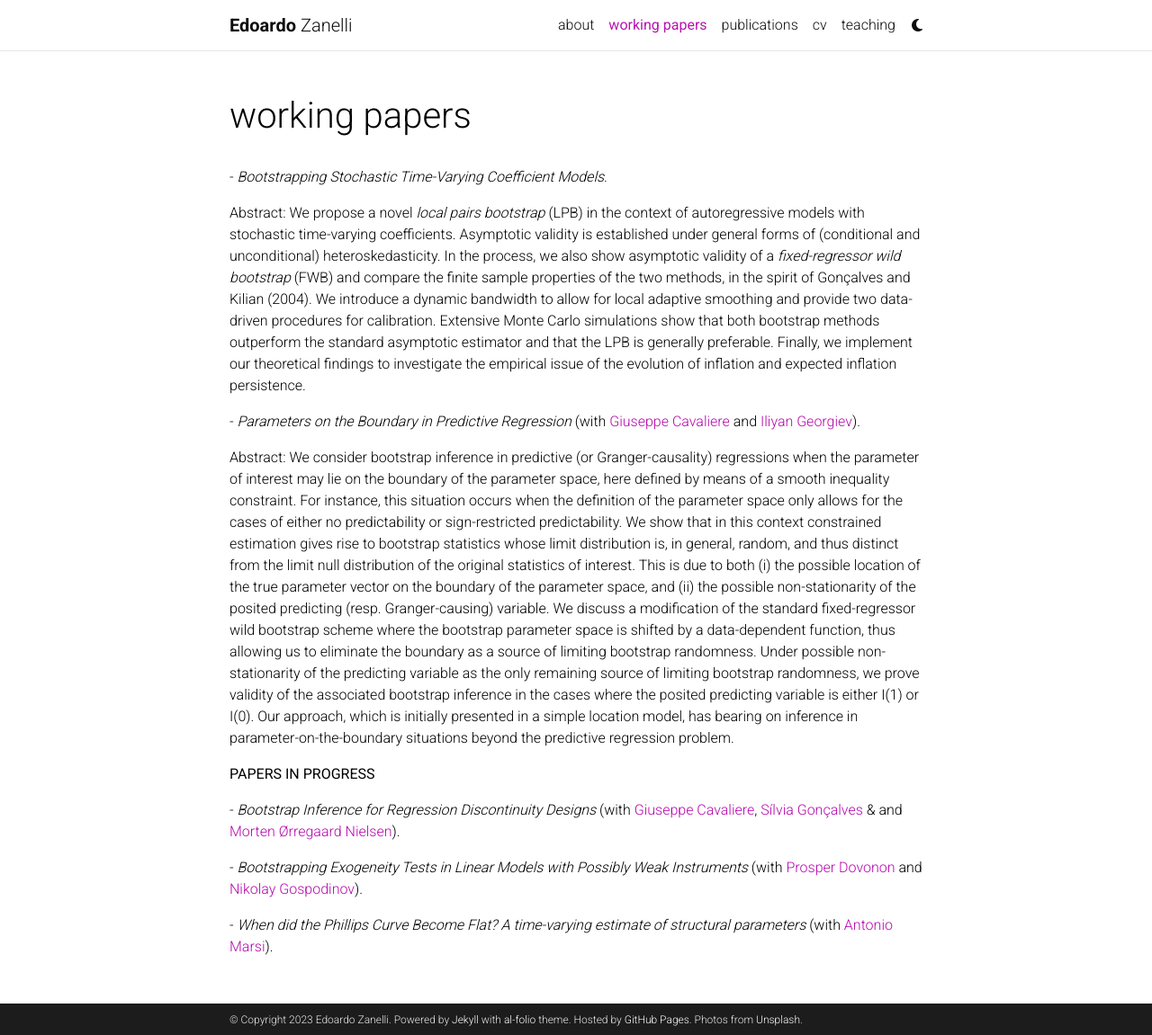
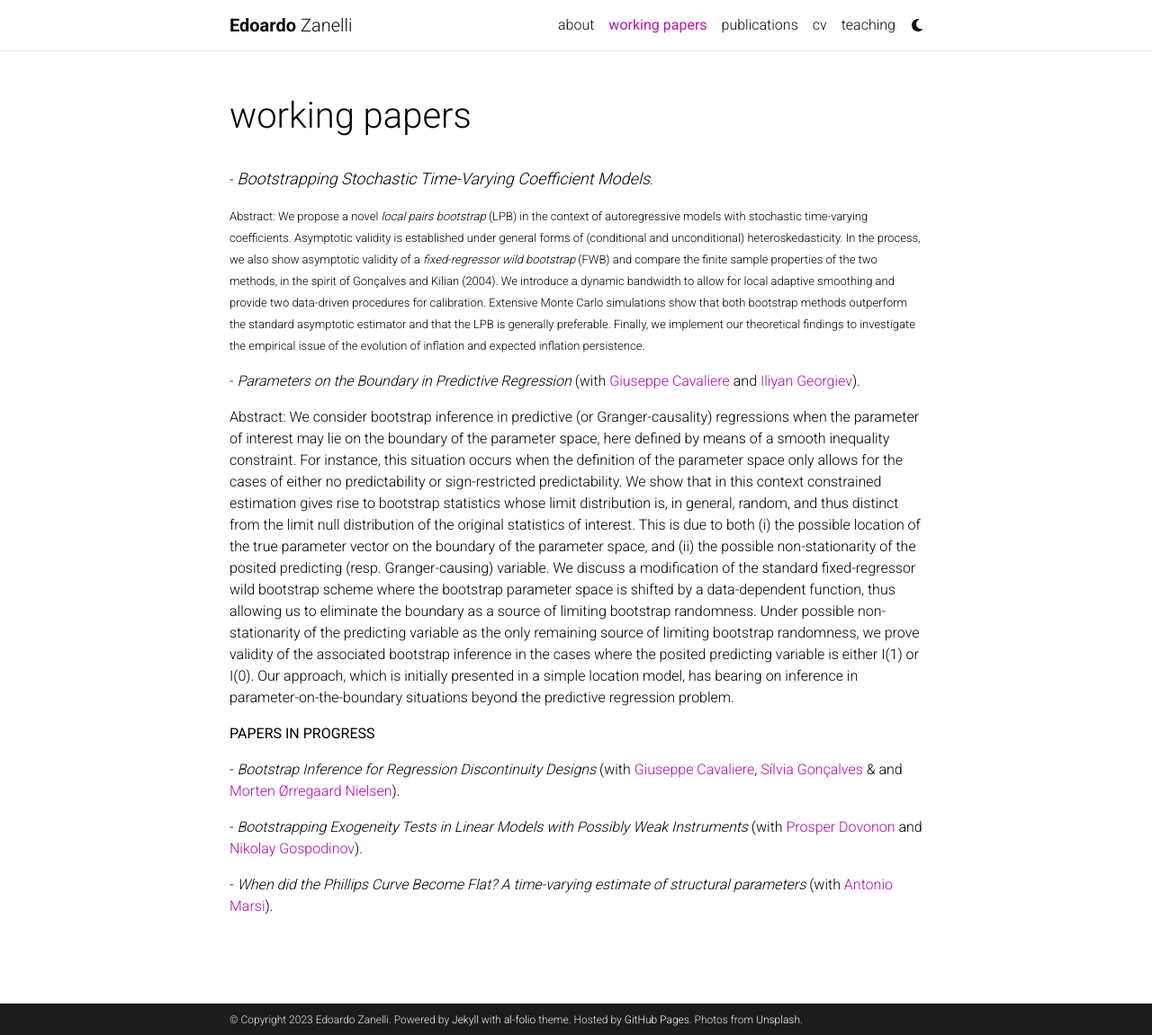
Before and after one commit to edoardozanelli/edoardozanelli.github.io, a Jekyll site: the page built from _pages/projects.md, in a window 1280 px wide and 1151 px high. Shown: the whole window at 90% size. Built offline with Jekyll 4.4.1, drawn with Linux system fonts in a browser that asks for light colours; comment, search, counter and statistics services are not loaded; a style sheet for code colours, icons or effects is not loaded.

Commit message:
Update projects.md

```diff
--- a/_pages/projects.md
+++ b/_pages/projects.md
@@ -9,10 +9,10 @@
 <div class="projects">
 
 
-<p>- <em>Bootstrapping Stochastic Time-Varying Coefficient Models</em>.
+<p>- <font size="+1"><em>Bootstrapping Stochastic Time-Varying Coefficient Models</em></font>.
 
 
-<p>Abstract: We propose a novel <em>local pairs bootstrap</em> (LPB) in the context of autoregressive models with stochastic time-varying coefficients. Asymptotic validity is established under general forms of (conditional and unconditional) heteroskedasticity. In the process, we also show asymptotic validity of a <em>fixed-regressor wild bootstrap</em> (FWB) and compare the finite sample properties of the  two methods, in the spirit of Gonçalves and Kilian (2004). We introduce a dynamic bandwidth to allow for local adaptive smoothing and provide two data-driven procedures for calibration. Extensive Monte Carlo simulations show that both bootstrap methods outperform the standard asymptotic estimator and that the LPB is generally preferable. Finally, we implement our theoretical findings to investigate the empirical issue of the evolution of inflation and expected inflation persistence.
+<p><font size="-1">Abstract: We propose a novel <em>local pairs bootstrap</em> (LPB) in the context of autoregressive models with stochastic time-varying coefficients. Asymptotic validity is established under general forms of (conditional and unconditional) heteroskedasticity. In the process, we also show asymptotic validity of a <em>fixed-regressor wild bootstrap</em> (FWB) and compare the finite sample properties of the  two methods, in the spirit of Gonçalves and Kilian (2004). We introduce a dynamic bandwidth to allow for local adaptive smoothing and provide two data-driven procedures for calibration. Extensive Monte Carlo simulations show that both bootstrap methods outperform the standard asymptotic estimator and that the LPB is generally preferable. Finally, we implement our theoretical findings to investigate the empirical issue of the evolution of inflation and expected inflation persistence.</font>
 
 
 <p>- <em>Parameters on the Boundary in Predictive Regression</em> (with <a href="https://giuseppecavaliere.wixsite.com/giuseppe">Giuseppe Cavaliere</a> and <a href="https://www.unibo.it/sitoweb/i.georgiev">Iliyan Georgiev</a>).
```
